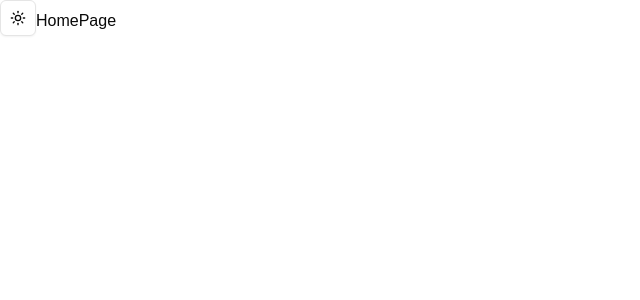
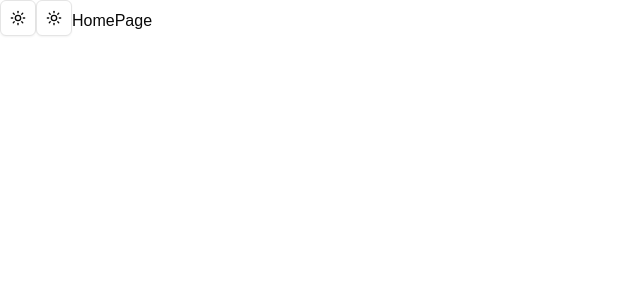
Before and after one commit to jeehwan98/Toy_Project, a Next.js app in the folder front/: page / in a window 1280 px wide. Shown: the top 300 px of the page, without its empty margins (0-640 px from the left). Built offline with nearby package versions, Linux system fonts and the light colour scheme.

Commit message:
fix: layout

```diff
--- /dev/null
+++ b/front/src/app/(app)/globals.css
@@ -0,0 +1,72 @@
+@tailwind base;
+@tailwind components;
+@tailwind utilities;
+
+body {
+  font-family: Arial, Helvetica, sans-serif;
+}
+
+@layer base {
+  :root {
+    --background: 0 0% 100%;
+    --foreground: 0 0% 3.9%;
+    --card: 0 0% 100%;
+    --card-foreground: 0 0% 3.9%;
+    --popover: 0 0% 100%;
+    --popover-foreground: 0 0% 3.9%;
+    --primary: 0 0% 9%;
+    --primary-foreground: 0 0% 98%;
+    --secondary: 0 0% 96.1%;
+    --secondary-foreground: 0 0% 9%;
+    --muted: 0 0% 96.1%;
+    --muted-foreground: 0 0% 45.1%;
+    --accent: 0 0% 96.1%;
+    --accent-foreground: 0 0% 9%;
+    --destructive: 0 84.2% 60.2%;
+    --destructive-foreground: 0 0% 98%;
+    --border: 0 0% 89.8%;
+    --input: 0 0% 89.8%;
+    --ring: 0 0% 3.9%;
+    --chart-1: 12 76% 61%;
+    --chart-2: 173 58% 39%;
+    --chart-3: 197 37% 24%;
+    --chart-4: 43 74% 66%;
+    --chart-5: 27 87% 67%;
+    --radius: 0.5rem;
+  }
+  .dark {
+    --background: 0 0% 3.9%;
+    --foreground: 0 0% 98%;
+    --card: 0 0% 3.9%;
+    --card-foreground: 0 0% 98%;
+    --popover: 0 0% 3.9%;
+    --popover-foreground: 0 0% 98%;
+    --primary: 0 0% 98%;
+    --primary-foreground: 0 0% 9%;
+    --secondary: 0 0% 14.9%;
+    --secondary-foreground: 0 0% 98%;
+    --muted: 0 0% 14.9%;
+    --muted-foreground: 0 0% 63.9%;
+    --accent: 0 0% 14.9%;
+    --accent-foreground: 0 0% 98%;
+    --destructive: 0 62.8% 30.6%;
+    --destructive-foreground: 0 0% 98%;
+    --border: 0 0% 14.9%;
+    --input: 0 0% 14.9%;
+    --ring: 0 0% 83.1%;
+    --chart-1: 220 70% 50%;
+    --chart-2: 160 60% 45%;
+    --chart-3: 30 80% 55%;
+    --chart-4: 280 65% 60%;
+    --chart-5: 340 75% 55%;
+  }
+}
+
+@layer base {
+  * {
+    @apply border-border;
+  }
+  body {
+    @apply bg-background text-foreground;
+  }
+}
--- /dev/null
+++ b/front/src/app/(app)/layout.tsx
@@ -0,0 +1,44 @@
+import type { Metadata } from "next";
+import localFont from "next/font/local";
+import { ThemeProvider } from "@/components/theme/theme-provider";
+import DarkLightToggle from "@/components/theme/dark-light-toggle";
+
+const geistSans = localFont({
+  src: "../fonts/GeistVF.woff",
+  variable: "--font-geist-sans",
+  weight: "100 900",
+});
+const geistMono = localFont({
+  src: "../fonts/GeistMonoVF.woff",
+  variable: "--font-geist-mono",
+  weight: "100 900",
+});
+
+export const metadata: Metadata = {
+  title: "Create Next App",
+  description: "Generated by create next app",
+};
+
+export default function RootLayout({
+  children,
+}: Readonly<{
+  children: React.ReactNode;
+}>) {
+  return (
+    <html lang="en">
+      <body
+        className={`${geistSans.variable} ${geistMono.variable} antialiased`}
+      >
+        <ThemeProvider
+          attribute="class"
+          defaultTheme="system"
+          enableSystem
+          disableTransitionOnChange
+        >
+          <DarkLightToggle />
+          {children}
+        </ThemeProvider>
+      </body>
+    </html>
+  );
+}
--- /dev/null
+++ b/front/src/app/login/page.tsx
@@ -0,0 +1,7 @@
+export default function LoginPage() {
+  return (
+    <>
+      Login Page
+    </>
+  )
+}
--- a/front/src/components/theme/dark-light-toggle.tsx
+++ b/front/src/components/theme/dark-light-toggle.tsx
@@ -1,4 +1,5 @@
 "use client";
+
 import { useTheme } from "next-themes";
 import React from "react";
 import { Moon, Sun } from "lucide-react";
--- a/front/tailwind.config.ts
+++ b/front/tailwind.config.ts
@@ -6,6 +6,7 @@
 		"./src/pages/**/*.{js,ts,jsx,tsx,mdx}",
 		"./src/components/**/*.{js,ts,jsx,tsx,mdx}",
 		"./src/app/**/*.{js,ts,jsx,tsx,mdx}",
+		"./src/global.css",
 	],
 	theme: {
 		extend: {
```
Also changed, not shown: front/src/app/(app)/page.tsx (line endings or trailing spaces). Lines whose indentation alone changed are shown as unchanged.
